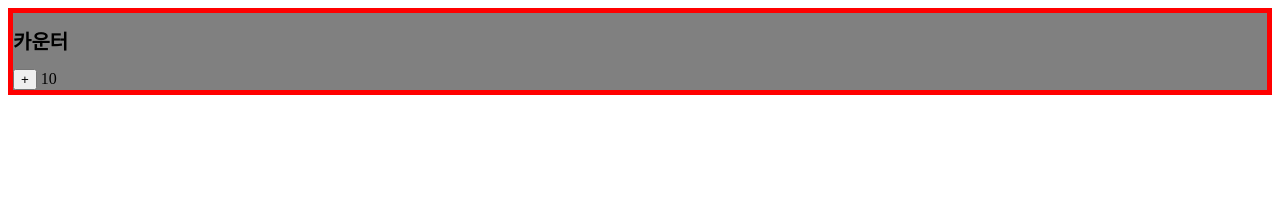
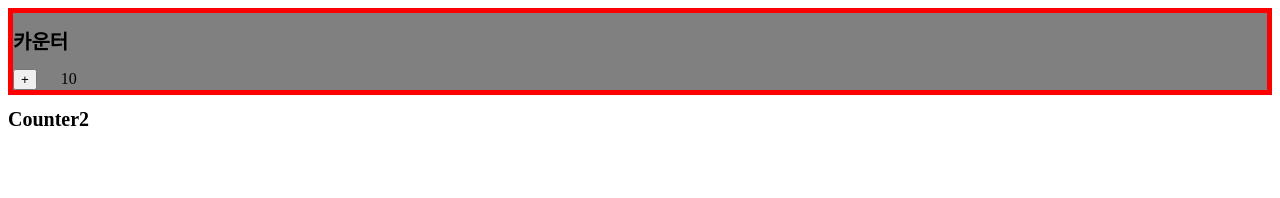
Before and after one commit to Sminky1170/elice-theory, a React (Create React App) app in the folder 0329/: page / in a window 1280 px wide. Shown: the top 198 px of the page. Built offline with nearby package versions, Linux system fonts and the light colour scheme.

Commit message:
CSS module

```diff
--- a/0329/src/App.js
+++ b/0329/src/App.js
@@ -1,5 +1,7 @@
 import {useState} from 'react';
 import './App.css';
+import counterStyle from './Counter.module.css';
+console.log('counterStyle', counterStyle);
 function Counter({title, initValue}){
   const [count, setCount] = useState(initValue);
   console.log('Counter', count);
@@ -17,14 +19,18 @@ function Counter({title, initValue}){
   return (
     <div style={design}>
       <h1 className="title">{title}</h1>
-      <button onClick={up}>+</button> {count}
+      <button onClick={up} className={counterStyle.rightSpace}>+</button> {count}
     </div>
   )
+}
+function Counter2(){
+  return <h1 className="title">Counter2</h1>
 }
 function App() {
   return (
     <div className="App">
       <Counter title="카운터" initValue={10}></Counter>
+      <Counter2></Counter2>
     </div>
   );
 }
--- /dev/null
+++ b/0329/src/Counter.module.css
@@ -0,0 +1,3 @@
+.rightSpace{
+    margin-right:20px;
+}
```
